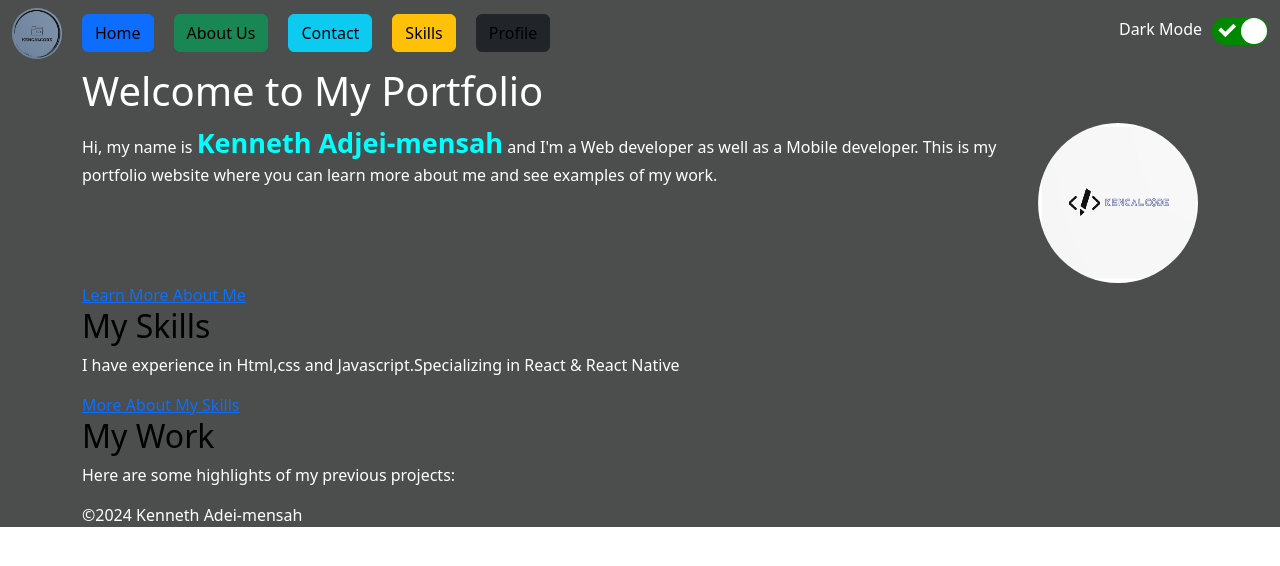
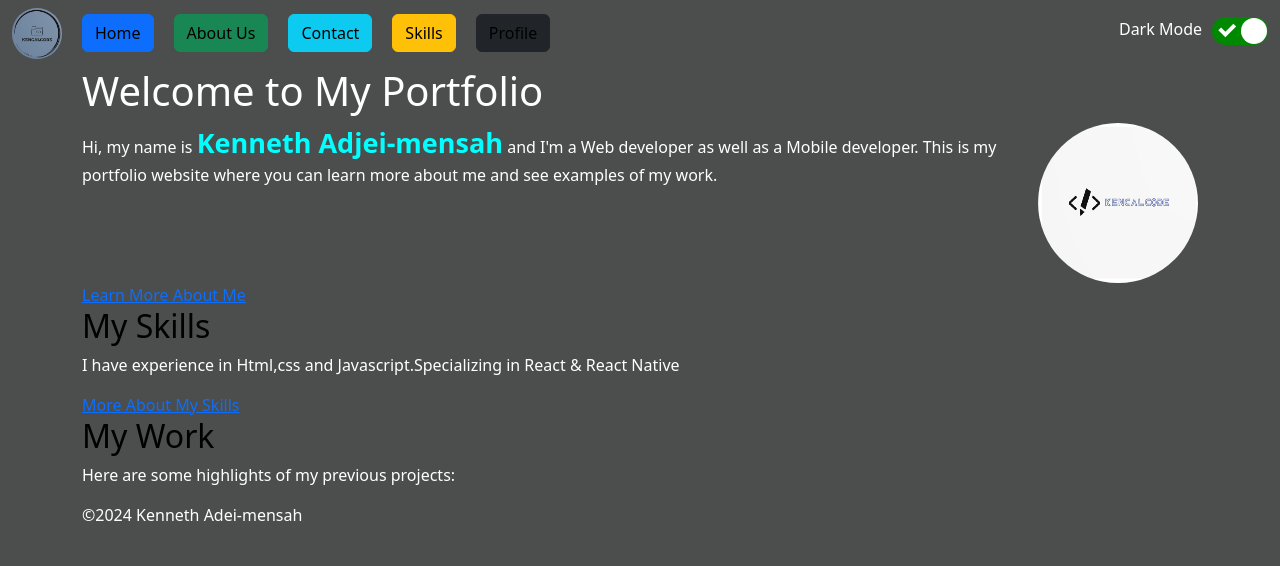
Before and after one commit to kencal20/myportfolio, a React (Create React App) app: page / in a window 1280 px wide. Shown: the top 566 px of the page. Built offline with nearby package versions, Linux system fonts and the light colour scheme.

Commit message:
container ,html and body styling

```diff
--- a/src/App.css
+++ b/src/App.css
@@ -3,6 +3,7 @@
   padding: 0;
   box-sizing: border-box;
 }
+
 
 :root {
   --light_background-color: #f3ebf6;
@@ -18,6 +19,12 @@
 #dark {
   background-color: var(--dark_background-color);
   color: var(--dark_text-color);
+}
+
+html, body {
+  height: 100%;
+  margin: 0;
+  padding: 0;
 }
 
 #navbar {
@@ -50,6 +57,12 @@
 #logo {
   width: 50px;
   border-radius: 200px;
+}
+
+
+
+.container {
+min-height: 100vh;
 }
 
 .name {
```
